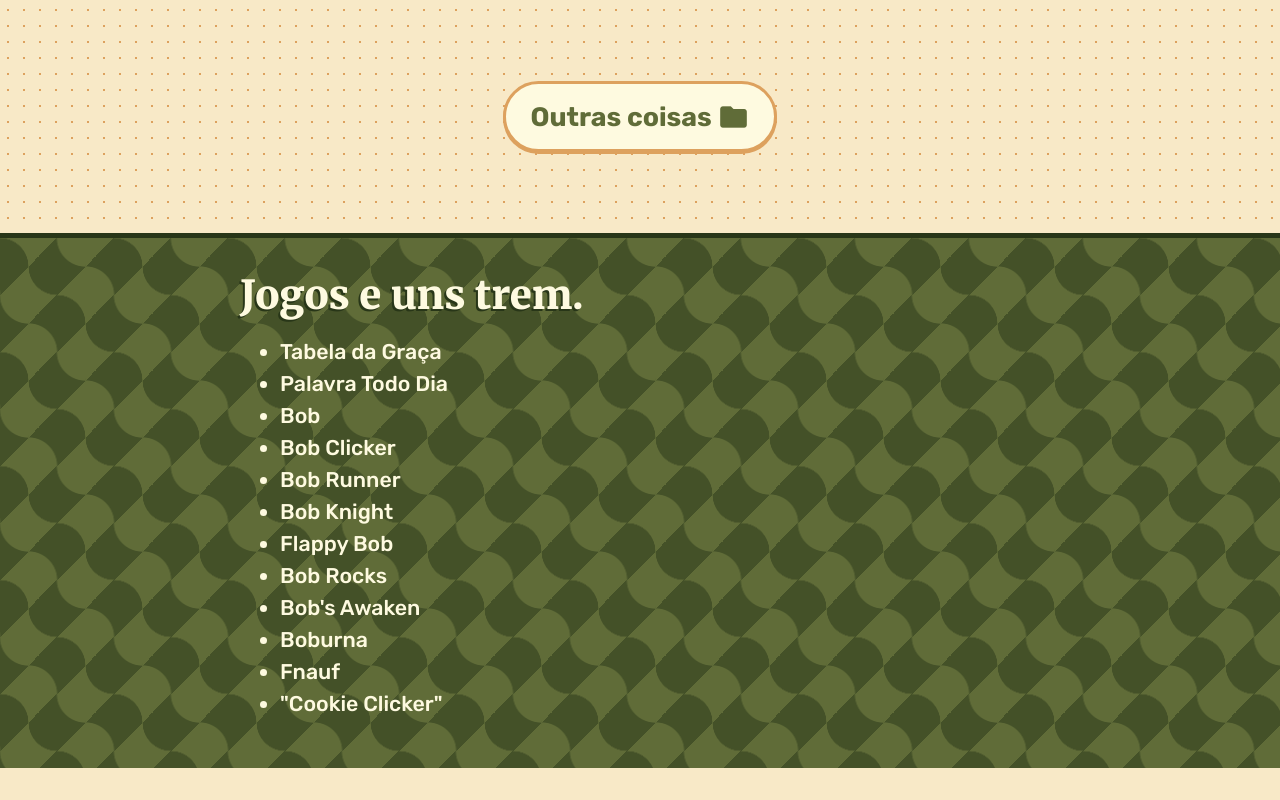
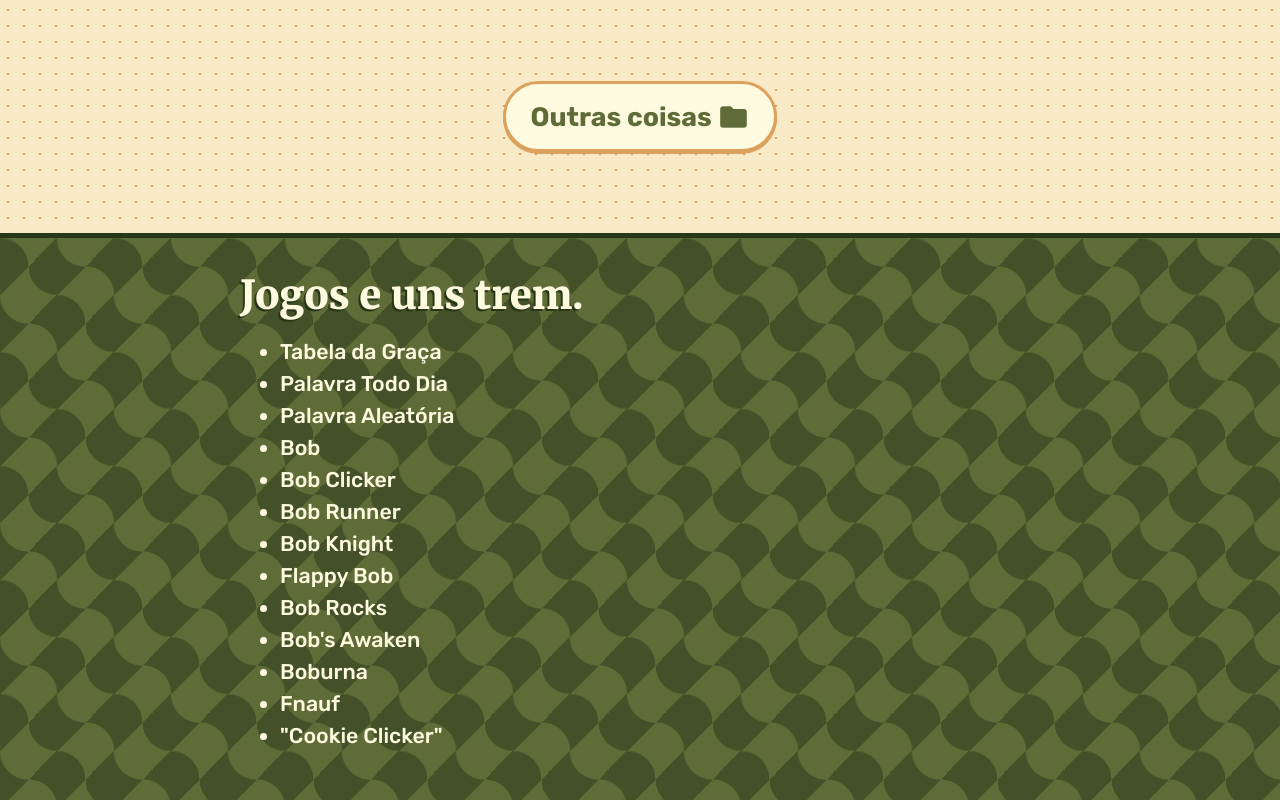
Before and after one commit to othomasz/othomasz.github.io, a plain HTML site: page index.html in a window 1280 px wide. Shown: the part 1998-2798 px from the top of the page. Before the commit the page ends 2766 px from the top, so only its background shows below. Drawn offline with Linux system fonts and the light colour scheme.

Commit message:
Update index.html

```diff
--- a/index.html
+++ b/index.html
@@ -50,6 +50,7 @@
             <ul>
                 <li><a class="lista" href="https://othomasz.github.io/tabela-graca/">Tabela da Graça</a></li>
                 <li><a class="lista" href="https://othomasz.github.io/palavradia/">Palavra Todo Dia</a></li>
+                <li><a class="lista" href="https://othomasz.github.io/palavraleatoria/">Palavra Aleatória</a></li>
                 <li><a class="lista" href="https://thomaszng.itch.io/bob">Bob</a></li>
                 <li><a class="lista" href="https://thomaszng.itch.io/bob-clicker">Bob Clicker</a></li>
                 <li><a class="lista" href="https://thomaszng.itch.io/bob-runner">Bob Runner</a></li>
```
